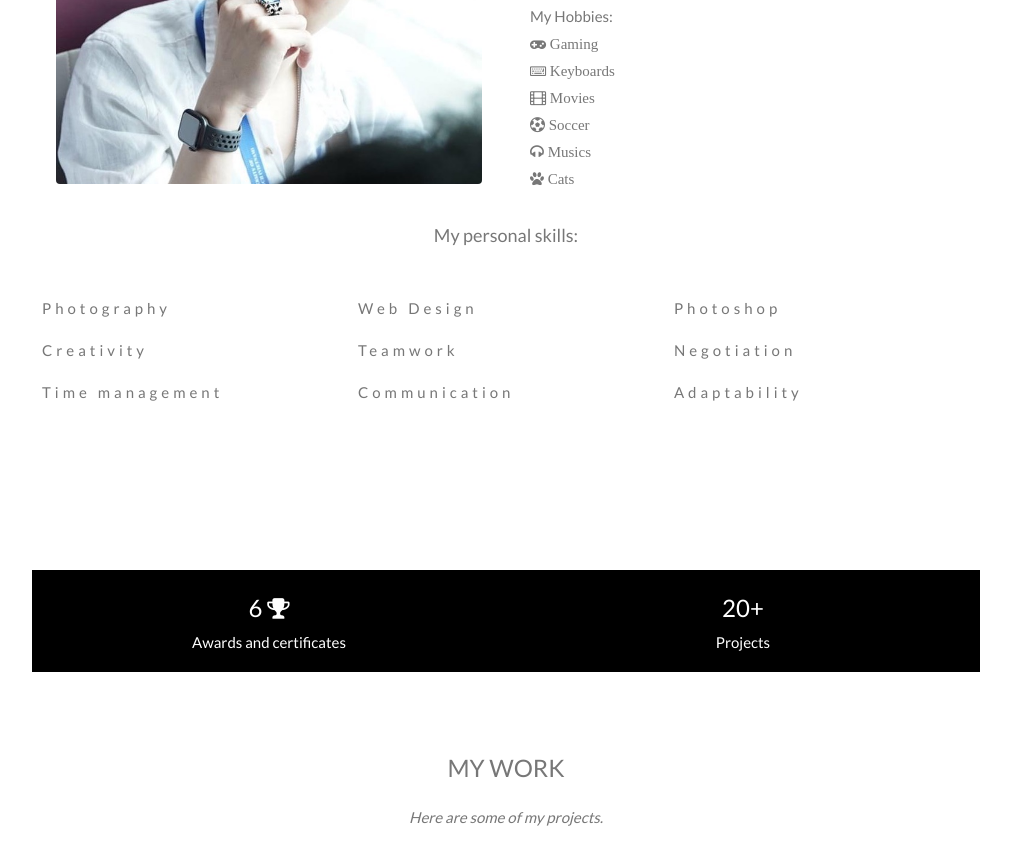
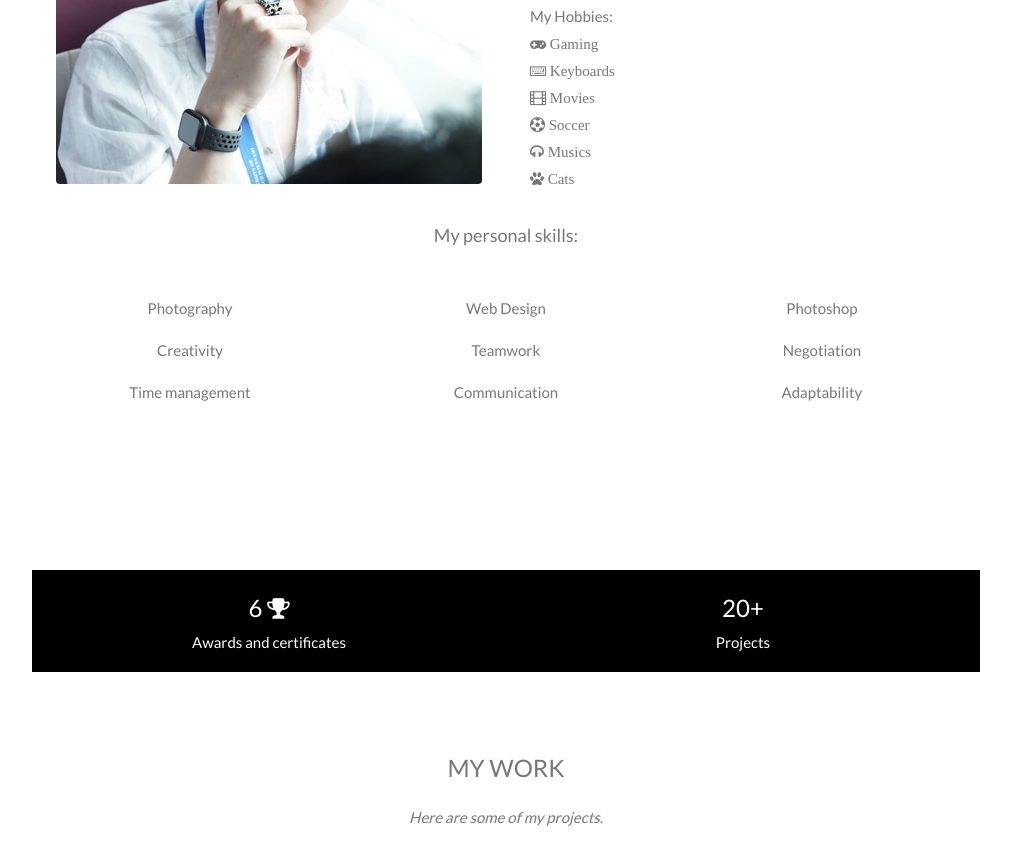
Before and after one commit to BangMieuu/Nae-Portofolio, a plain HTML site: page Index.html in a window 1280 px wide. Shown: the part 759-1623 px from the top of the page, without its empty margins (134-1145 px from the left). Drawn offline with nearby package versions, Linux system fonts and the light colour scheme.

Commit message:
Add files via upload

```diff
--- a/Index.html
+++ b/Index.html
@@ -15,11 +15,14 @@ body, html {
   line-height: 1.8;
 }
 
-
+* {
+  box-sizing: border-box;
+}
 
 /* Create three equal columns that floats next to each other */
 .column {
   float: left;
+  text-align:center;
   width: 33.33%;
   padding: 10px;
   height: 300px; /* Should be removed. Only for demonstration */
@@ -31,6 +34,7 @@ body, html {
   display: table;
   clear: both;
 }
+
 
 @media screen and (min-width: 601px) {
   div.p {
@@ -114,22 +118,25 @@ body, html {
 
     <p class="w3-large w3-center w3-padding-20">My personal skills:</p>
 
-    <div class="row">
-        <div class="column"><p class="w3-wide"></i>Photography</p>
-                            <p class="w3-wide"></i>Creativity</p>
-                            <p class="w3-wide"></i>Time management</p>
+    <div class="row" >
+        <div class="column">   <p class="">Photography</p>
+                            <p class="">Creativity</p>
+                            <p class="">Time management</p>
         </div>
-        <div class="column"><p class="w3-wide">Web Design</p>
-                            <p class="w3-wide">Teamwork</p>
-                            <p class="w3-wide">Communication</p>
+        <div class="column">   <p class="">Web Design</p>
+                            <p class="">Teamwork</p>
+                            <p class="">Communication</p>
         </div>
 
-        <div class="column"><p class="w3-wide">Photoshop</p>
-                            <p class="w3-wide">Negotiation</p>
-                            <p class="w3-wide">Adaptability </p>
+        <div class="column">   <p class="">Photoshop</p>
+                            <p class="">Negotiation</p>
+                            <p class="">Adaptability </p>
         </div>
 
   </div>
+
+
+
 
 </div>
 
```
